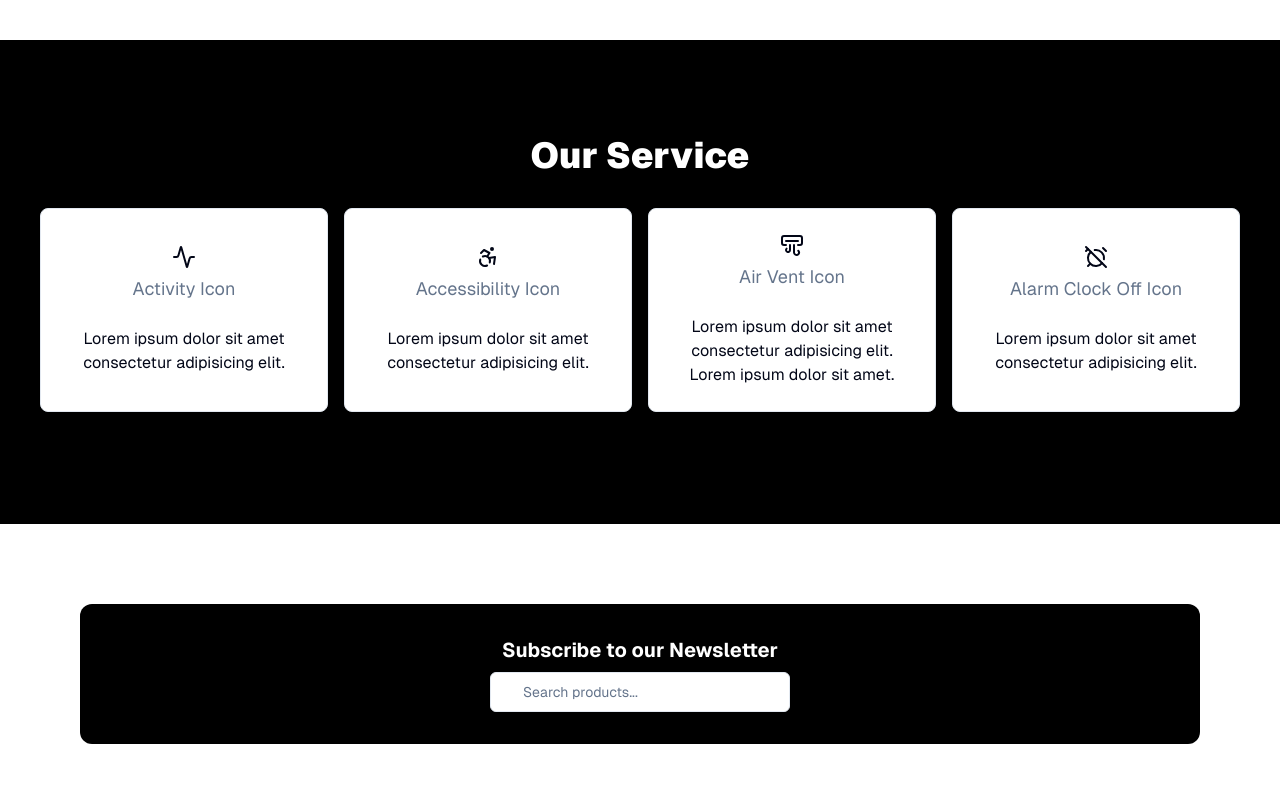
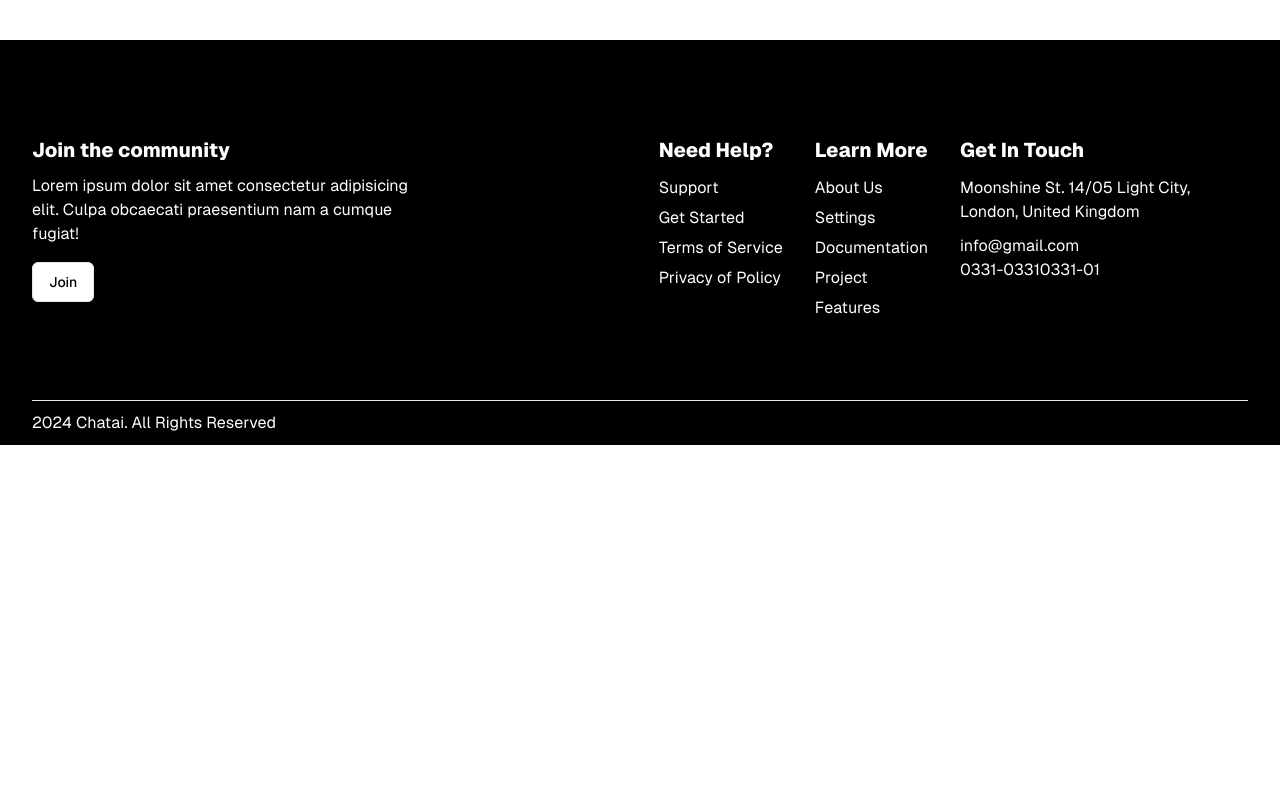
Before and after one commit to SadMadLad/chatai, a React (Vite) app in the folder frontend/: page / in a window 1280 px wide. Shown: the part 520-1320 px from the top of the page. After the commit the page ends 965 px from the top, so only its background shows below. Built offline with nearby package versions, Linux system fonts and the light colour scheme.

Commit message:
Remove lame components

```diff
--- a/frontend/src/components/static/Newsletter.tsx
+++ /dev/null
@@ -1,23 +0,0 @@
-import { Label } from "@/components/ui/Label";
-import { Input } from "@/components/ui/Input";
-
-export default function Newsletter() {
-  return (
-    <section className="flex items-center justify-center p-12 sm:p-20">
-      <div className="container rounded-xl bg-black p-8">
-        <form className="flex flex-col items-center justify-center">
-          <Label className="mb-2 text-xl font-bold text-white">
-            Subscribe to our Newsletter
-          </Label>
-          <div className="relative">
-            <Input
-              type="search"
-              placeholder="Search products..."
-              className="pl-8 sm:w-[300px] md:w-[200px] lg:w-[300px]"
-            />
-          </div>
-        </form>
-      </div>
-    </section>
-  );
-}
--- a/frontend/src/components/static/Services.tsx
+++ /dev/null
@@ -1,65 +0,0 @@
-import {
-  Card,
-  CardContent,
-  CardDescription,
-  CardHeader,
-  CardTitle,
-} from "@/components/ui/Card";
-import {
-  ActivityIcon,
-  AccessibilityIcon,
-  AirVentIcon,
-  AlarmClockOffIcon,
-} from "lucide-react";
-
-export default function Services() {
-  const cardsData = [
-    {
-      icon: <ActivityIcon />,
-      title: "Activity Icon",
-      content: "Lorem ipsum dolor sit amet consectetur adipisicing elit.",
-    },
-    {
-      icon: <AccessibilityIcon />,
-      title: "Accessibility Icon",
-      content: "Lorem ipsum dolor sit amet consectetur adipisicing elit.",
-    },
-    {
-      icon: <AirVentIcon />,
-      title: "Air Vent Icon",
-      content:
-        "Lorem ipsum dolor sit amet consectetur adipisicing elit. Lorem ipsum dolor sit amet.",
-    },
-    {
-      icon: <AlarmClockOffIcon />,
-      title: "Alarm Clock Off Icon",
-      content: "Lorem ipsum dolor sit amet consectetur adipisicing elit.",
-    },
-  ];
-
-  return (
-    <section className="flex flex-wrap bg-black pb-28 pt-24">
-      <h3 className="mb-8 w-full text-center text-4xl font-black text-white">
-        Our Service
-      </h3>
-      <div className="container flex flex-wrap justify-center gap-4 px-8">
-        {cardsData.map((cardData) => (
-          <Card
-            key={cardData.title}
-            className="flex w-72 flex-col justify-center"
-          >
-            <CardHeader className="flex items-center">
-              <CardTitle>{cardData.icon}</CardTitle>
-              <CardDescription className="text-lg">
-                {cardData.title}
-              </CardDescription>
-            </CardHeader>
-            <CardContent>
-              <p className="text-center">{cardData.content}</p>
-            </CardContent>
-          </Card>
-        ))}
-      </div>
-    </section>
-  );
-}
--- a/frontend/src/pages/static/StaticPage.tsx
+++ b/frontend/src/pages/static/StaticPage.tsx
@@ -1,16 +1,12 @@
 import NavBar from "@/components/shared/NavBar";
 import Footer from "@/components/static/Footer";
 import Hero from "@/components/static/Hero";
-import Services from "@/components/static/Services";
-import Newsletter from "@/components/static/Newsletter";
 
 export default function StaticPage() {
   return (
     <>
       <NavBar />
       <Hero />
-      <Services />
-      <Newsletter />
       <Footer />
     </>
   );
```
Also changed, not shown: 1 other file (tests, documents, lock files or other folders).
